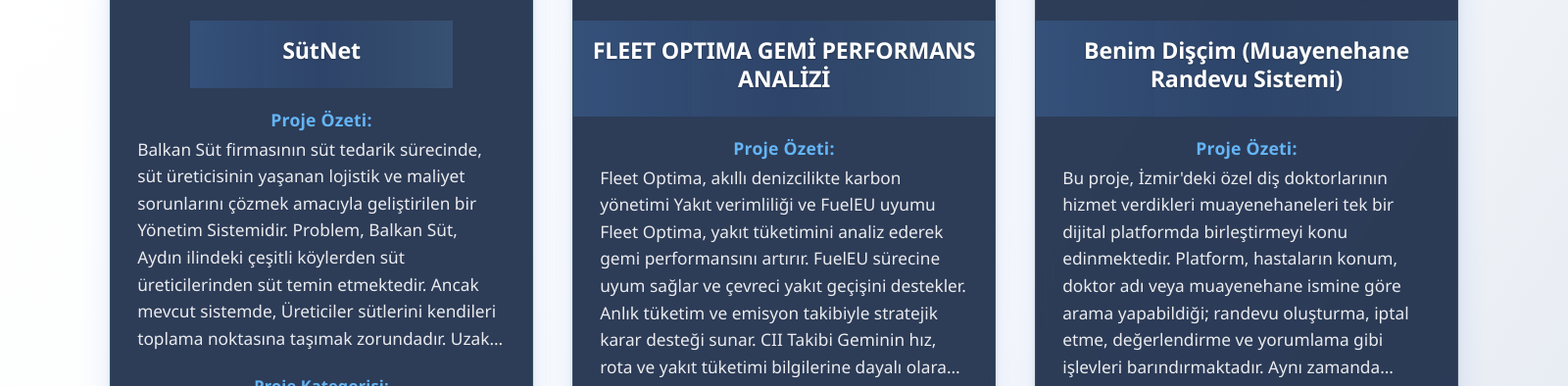
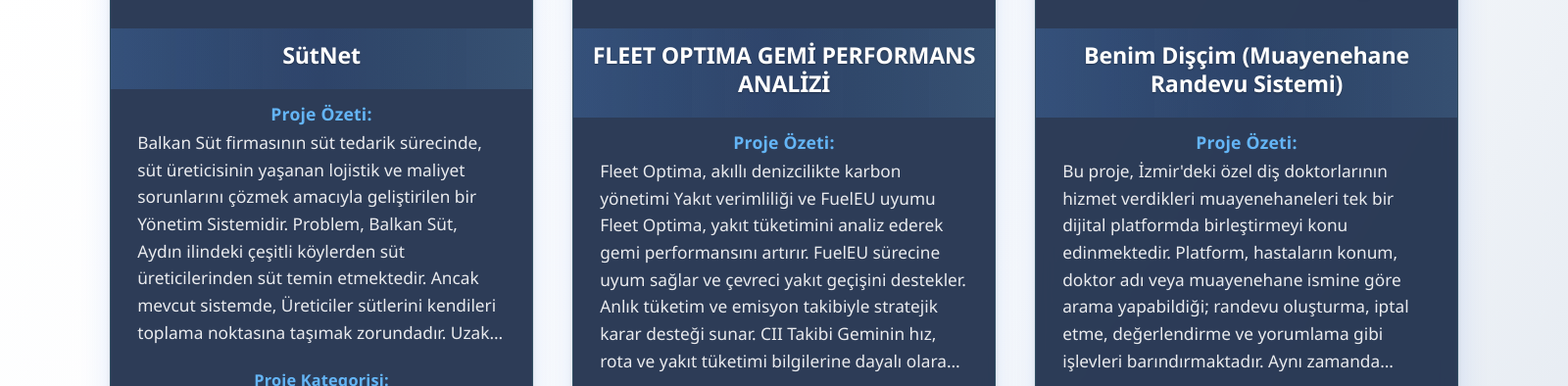
Before and after one commit to canmars/kiosk, an Electron app: page index.html in a window 1600 px wide. Shown: the part 842-1236 px from the top of the page at 98% size. Drawn offline with nearby package versions, Linux system fonts and the light colour scheme.

Commit message:
darkcard başlık stil ayarları güncellendi; başlık kapsayıcısının konumu değiştirildi ve padding ile metin hizalaması iyileştirildi.

```diff
--- a/script.js
+++ b/script.js
@@ -231,9 +231,9 @@
                 <div class="darkcard-profile">
                     <img src="${project.studentPhotoUrl || 'assets/student-placeholder.png'}" alt="${project.studentName}" class="darkcard-photo">
                     <div class="darkcard-name">${project.studentName}</div>
-                    <div class="darkcard-title-wrapper">
-                        <div class="darkcard-title">${project.title}</div>
-                    </div>
+                </div>
+                <div class="darkcard-title-wrapper">
+                    <div class="darkcard-title">${project.title}</div>
                 </div>
                 <div class="darkcard-summary-label">Proje Özeti:</div>
                 <div class="darkcard-desc darkcard-desc-8">${project.description}</div>
--- a/styles.css
+++ b/styles.css
@@ -1717,7 +1717,7 @@
     font-weight: 700;
     text-align: center;
     margin: 0;
-    padding: 0;
+    padding: 0.5rem 0;
     position: relative;
     z-index: 1;
     text-shadow: 0 1px 2px rgba(0, 0, 0, 0.3);
@@ -1731,12 +1731,13 @@
 .darkcard-title-wrapper {
     width: calc(100% + 2.4rem);
     margin: 1.5rem -1.2rem 0 -1.2rem;
-    padding: 1rem 1.2rem;
+    padding: 0.8rem 0;
     background: linear-gradient(90deg, rgba(59, 130, 246, 0.12), rgba(100, 181, 246, 0.06));
     position: relative;
     overflow: hidden;
     transition: all 0.3s ease;
     box-sizing: border-box;
+    text-align: center;
 }
 
 .darkcard-title-wrapper::before {
```
